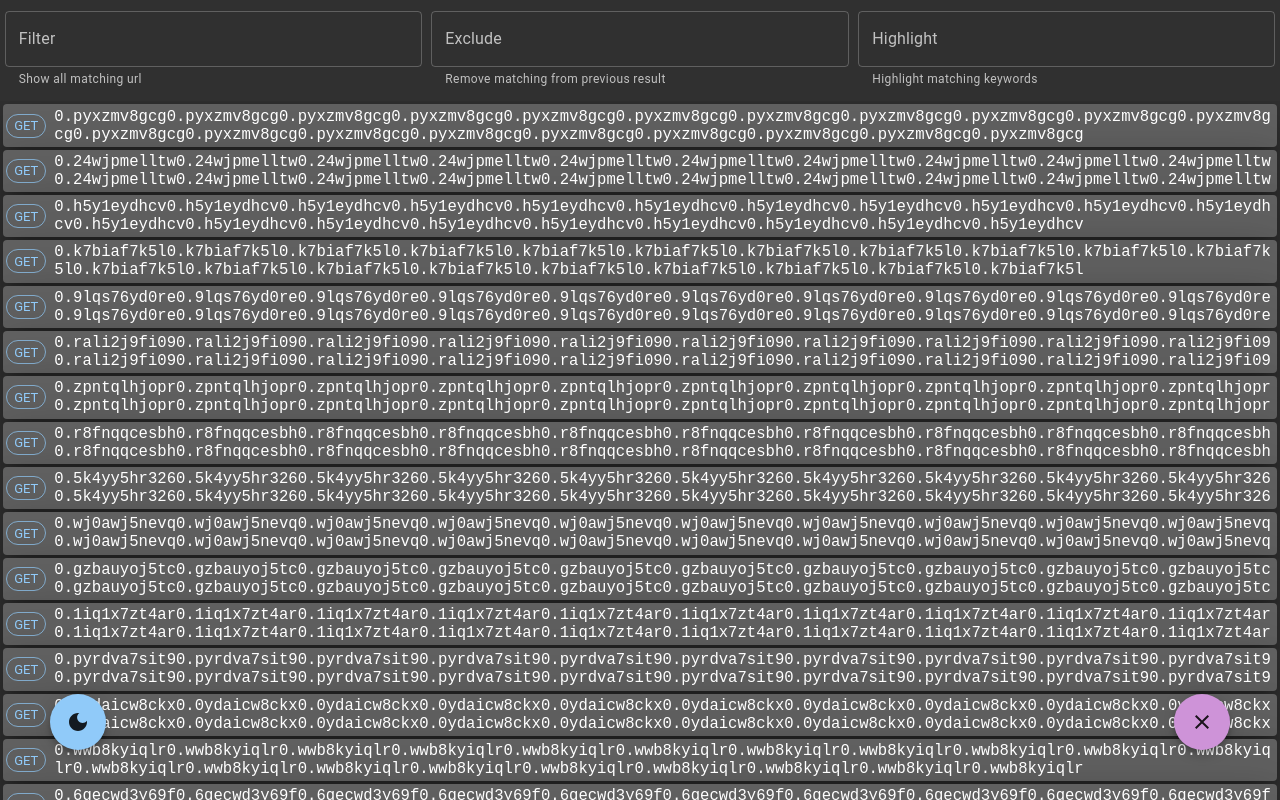
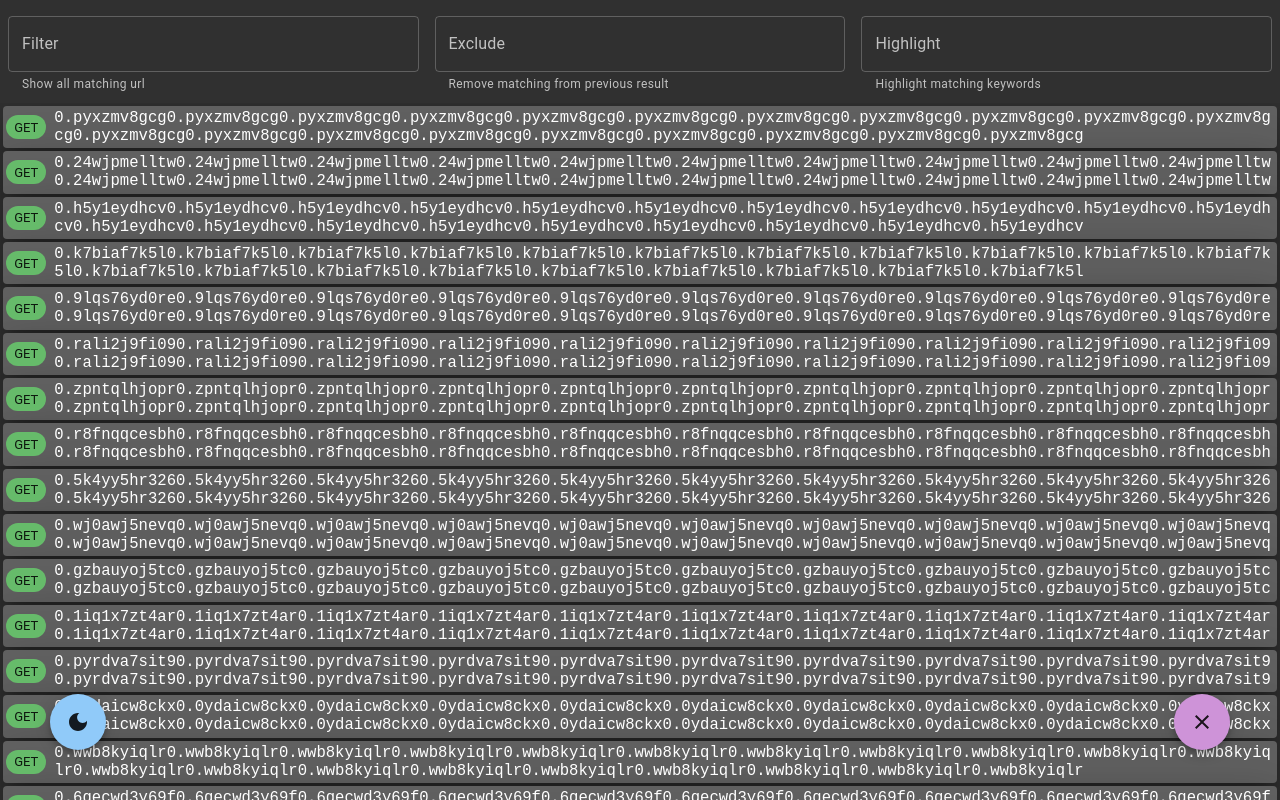
Before and after one commit to quantumsnowball/link-finder, a React (Create React App) app: page / in a window 1280 px wide. Built offline with nearby package versions, Linux system fonts and the light colour scheme.

Commit message:
feature: method colors

```diff
--- a/src/components/MainArea/Results/Link.tsx
+++ b/src/components/MainArea/Results/Link.tsx
@@ -1,6 +1,7 @@
 import Highlighter from "react-highlight-words";
 import { states } from '../../App'
 import { copyText } from '../../../utils/data'
+import { methodChipStyle } from '../../../styles/theme'
 import { useContext } from 'react';
 import Paper from '@mui/material/Paper'
 import Chip from '@mui/material/Chip';
@@ -38,8 +39,7 @@ function Link({ url, title, method }: LinkProps) {
     >
       <Chip
         label={method}
-        variant="outlined"
-        color="primary"
+        color={methodChipStyle(method)}
         size="small"
         sx={{
           marginRight: 1
--- a/src/components/SearchBar/SearchField.tsx
+++ b/src/components/SearchBar/SearchField.tsx
@@ -12,12 +12,12 @@ function SearchField({ label, helper, setValue }: SearchFieldProps) {
   return (
     <Box sx={{
       flexGrow: 1,
-      padding: '0.7rem 0.3rem',
+      padding: '0rem 0.5rem'
     }}>
       <TextField
         fullWidth
-        id="outlined-search"
         type="search"
+        margin="normal"
         label={label}
         helperText={helper}
         onChange={e => setValue(e.target.value)}
--- a/src/styles/theme.ts
+++ b/src/styles/theme.ts
@@ -23,3 +23,14 @@ const themeConfigs = (mode: PaletteMode) => ({
 });
 
 export default themeConfigs
+
+export function methodChipStyle(method: string) {
+  switch (method) {
+    case 'GET':
+      return 'success'
+    case 'POST':
+      return 'info'
+    default:
+      return 'warning'
+  }
+}
```
